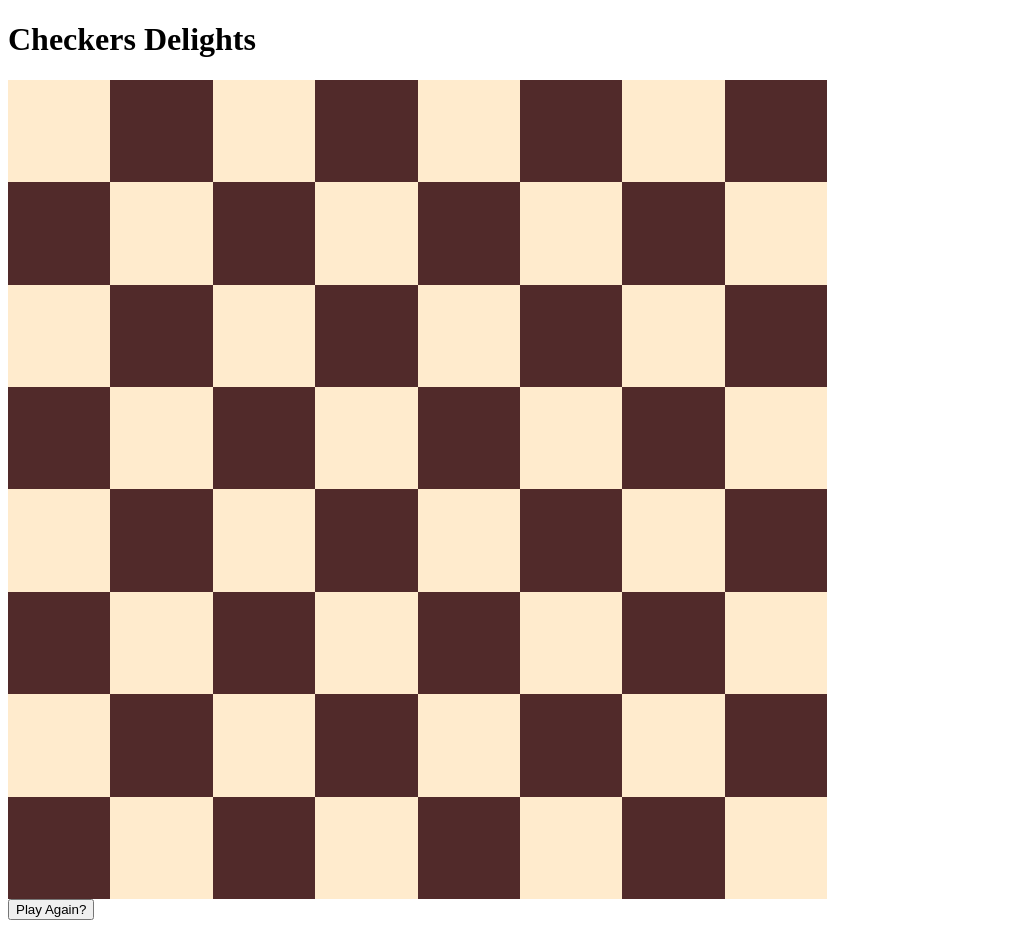
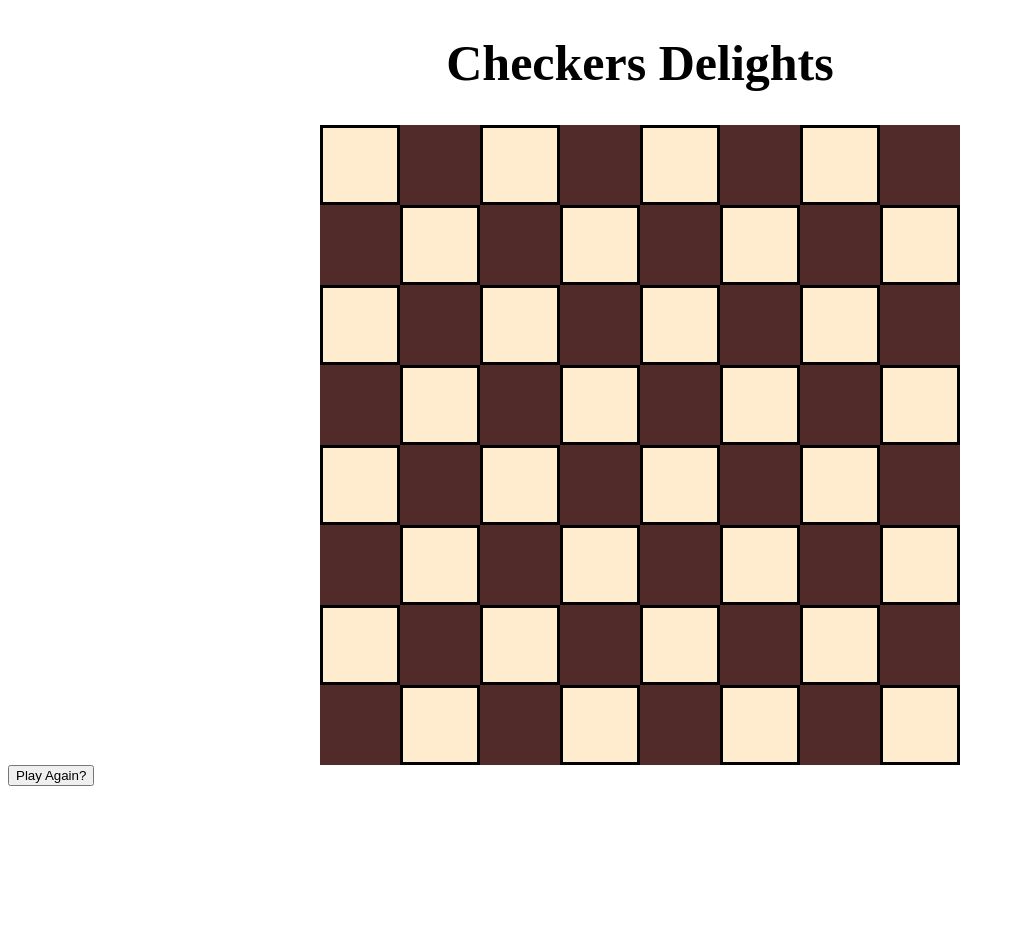
Before and after one commit to hrndz2003/checkers-delights, a plain HTML site: page checkers.html in a window 1280 px wide. Shown: the whole page, without its empty margins (0-1015 px from the left). After the commit the page ends 800 px from the top, so only its background shows below. Drawn offline with Linux system fonts and the light colour scheme.

Commit message:
added border to board

```diff
--- a/style.css
+++ b/style.css
@@ -1,14 +1,27 @@
 #game {
 display: grid ;
-grid-template-rows: repeat(8, 8vmax);
-grid-template-columns: repeat(8, 8vmax );
+grid-template-rows: repeat(8, 10vmin);
+grid-template-columns: repeat(8, 10vmin );
+justify-content: center;
 
+}
+
+h1 {
+  text-align: center;
+  font-size: 50px ;
 }
 
 .dark-tile {
 background-color: rgb(81, 42, 42);
+
 }
 
 .light-tile{
   background-color: blanchedalmond;
+  border: solid black;
 }
+
+#replay-button {
+  align-items: center;
+
+}
```
Also changed, not shown: script.js (line endings or trailing spaces).
